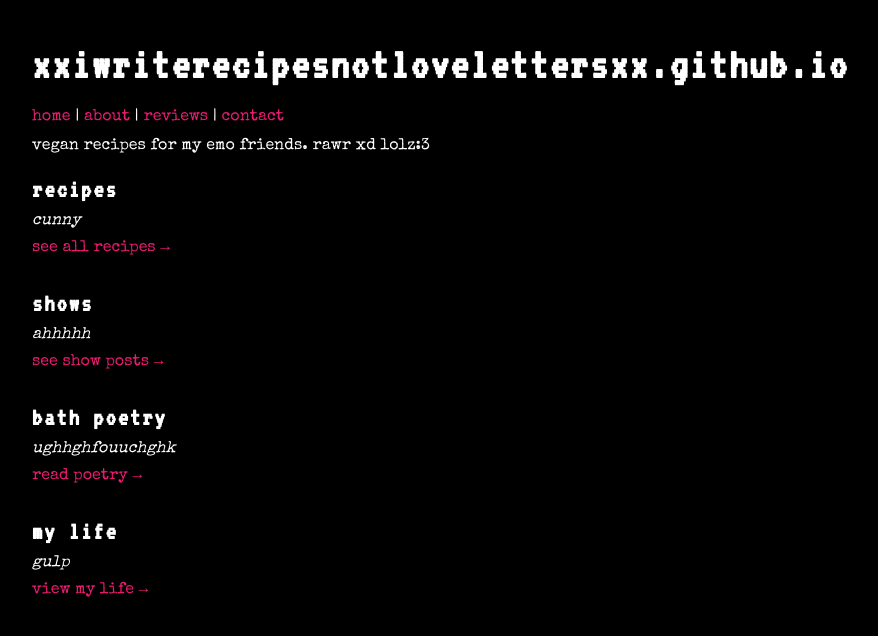
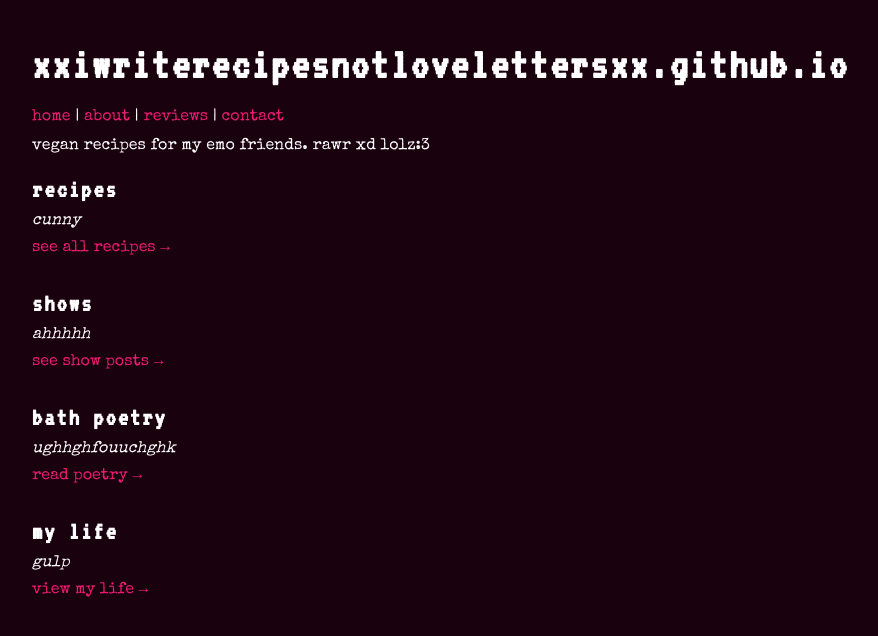
Before and after one commit to xxiwriterecipesnotlovelettersxx/xxiwriterecipesnotlovelettersxx.github.io, a Jekyll site: the page built from index.md, in a window 1280 px wide. Shown: the top 636 px of the page, without its empty margins (233-1111 px from the left). Built offline with Jekyll 4.4.1, drawn with Linux system fonts in a browser that asks for light colours.

Commit message:
Update style.css

```diff
--- a/assets/css/style.css
+++ b/assets/css/style.css
@@ -3,7 +3,7 @@
 
 /* Body */
 body {
-  background: #000000;
+  background: #1A010E;
   color: #FFFFFF;
   font-family: 'Special Elite', monospace;
   max-width: 750px;
```
